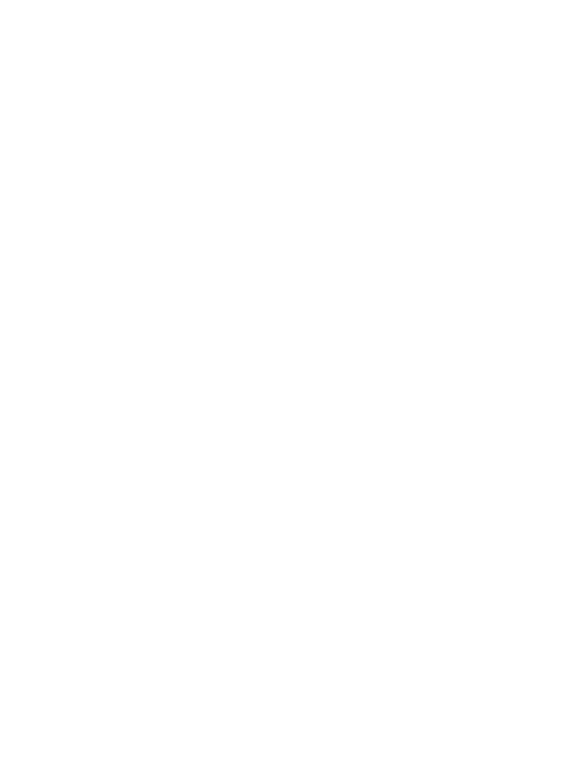
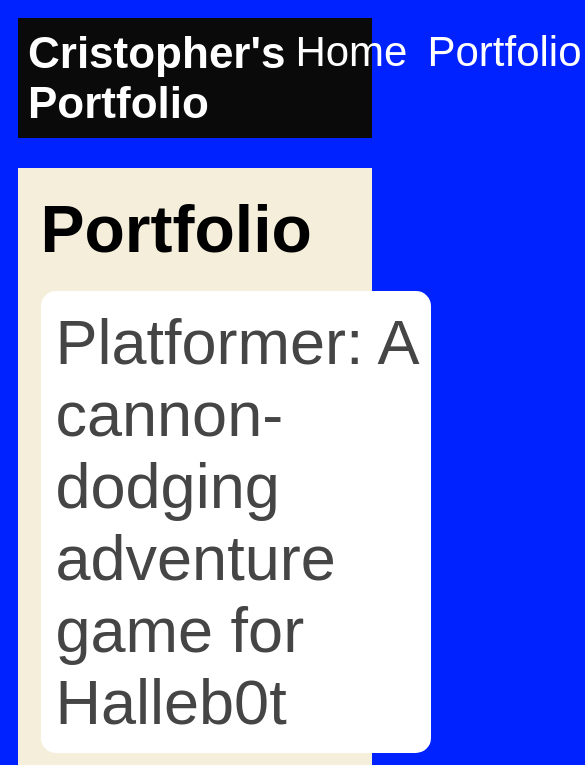
Before and after one commit to Cristopher10x/Cristopher10x.github.io, a plain HTML site: page portfolio.html in a window 390 px wide. Shown: the top 765 px of the page, 585 px wide, since content can reach past the window. Drawn offline with Linux system fonts and the light colour scheme.

Commit message:
add portfolio page to website

```diff
--- a/portfolio.html
+++ b/portfolio.html
@@ -0,0 +1,46 @@
+<!DOCTYPE html>
+<html>
+  <head>
+    <title>Cristopher's life</title>
+    <link rel="stylesheet" href="style.css" />
+  </head>
+
+  <body>
+    <!-- All content goes here -->
+    <div id="all-contents">
+      <nav>
+        <h1>Cristopher's Portfolio</h1>
+        <ul id="nav-ul">
+          <li class="nav-li">
+            <a href="index.html">Home</a>
+          </li>
+          <li class="nav-li">
+            <a href="portfolio.html">Portfolio</a>
+          </li>
+        </ul>
+      </nav>
+      <main>
+        <div class="content">
+          <h1>Portfolio</h1>
+          <ul id="portfolio">
+            <li>
+              <a href="fsd-projects/platformer/"
+                >Platformer: A cannon-dodging adventure game for Halleb0t</a
+              >
+            </li>
+            <li>
+              <a href="fsd-projects/bouncing-box/"
+                >Bouncing Box: A fun introduction to web game development</a
+              >
+            </li>
+            <li>
+              <a href="fsd-projects/circularity/"
+                >Circularity: A poetic motion experiment with circles</a
+              >
+            </li>
+          </ul>
+        </div>
+      </main>
+    </div>
+  </body>
+</html>
--- a/style.css
+++ b/style.css
@@ -76,3 +76,77 @@ h2,
 h3 {
   margin: 0px;
 }
+/* Portfolio styles */
+.content h1 {
+  color: black;
+}
+
+#portfolio {
+  list-style-type: none;
+  padding-left: 0;
+}
+
+#portfolio li {
+  background: #fff;
+  padding: 10px;
+  border-radius: 10px;
+  margin-bottom: 10px;
+}
+
+#portfolio li:hover {
+  background: #eee;
+}
+
+#portfolio a {
+  text-decoration: none;
+  color: #454545;
+}
+/* responsive web design */
+@media screen and (min-width: 120px) and (max-width: 1080px) {
+  main {
+    height: 100ch;
+    zoom: 1.5;
+    display: grid;
+  }
+
+  h1 {
+    font-size: 44px;
+  }
+
+  h2 {
+    font-size: 42px;
+  }
+
+  h3 {
+    font-size: 36px;
+  }
+
+  #all-contents {
+    height: 100ch;
+    margin: none;
+  }
+
+  a {
+    font-size: 42px;
+  }
+
+  .sidebar {
+    margin-right: 0px;
+    justify-content: center;
+    align-items: center;
+  }
+
+  .sidebar-img {
+    width: 100%;
+  }
+
+  p,
+  li {
+    font-size: 24px;
+  }
+
+  .content {
+    align-content: center;
+    justify-content: center;
+  }
+}
```
